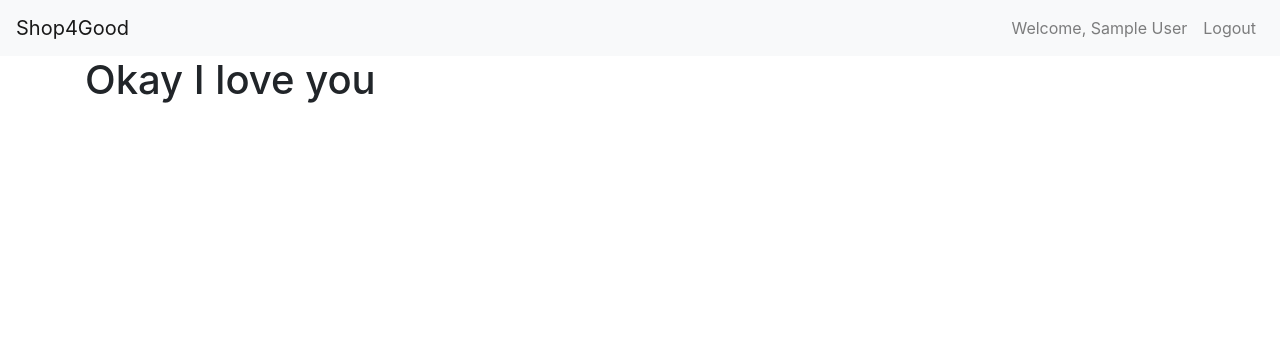
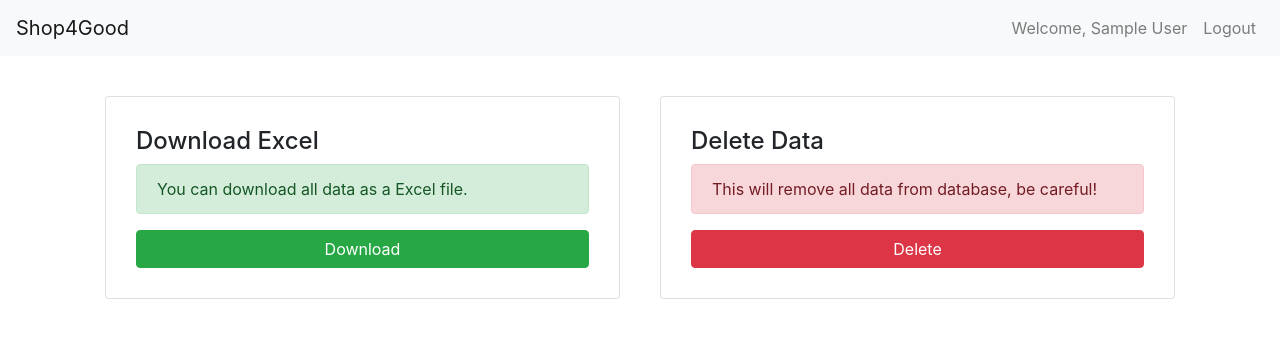
Before and after one commit to kamruljaman26/EventForms_Flask, a Flask app: template templates/dashboard.html in a window 1280 px wide. Shown: the top 338 px of the page. Run offline with Flask 2, Linux system fonts and the light colour scheme; the template is opened without the code that fills it, so the values that code supplies are empty; the visitor is signed in with stand-in values (Sample User, id 1).

Commit message:
Without Delete Everything is working, Download Option Created

```diff
--- a/app.py
+++ b/app.py
@@ -1,11 +1,16 @@
-from flask import Flask, render_template, request, redirect, url_for, session, jsonify
+from flask import Flask, render_template, request
+from flask import redirect, url_for, session, jsonify, send_file
 from flask_sqlalchemy import SQLAlchemy
-from datetime import timedelta
+from datetime import timedelta, time
+import xlsxwriter
+import os
+
 
 app = Flask(__name__)
 app.secret_key = 'asdfghjkppiuytrewqasdfghjk'  # secret_key session end-to-end encryption
 app.permanent_session_lifetime = timedelta(days=3)
 app.config["DEBUG"] = True
+
 
 # SqlAlchemy Database Configuration With Mysql
 app.config['SQLALCHEMY_DATABASE_URI'] = 'mysql+mysqlconnector://{user}:{password}@{server}/{database}'.format(
@@ -92,6 +97,46 @@ class Session(db.Model):
         return directory
 
 
+# Create Excel File
+def create_excel_file():
+    THIS_FOLDER = os.path.dirname(os.path.abspath(__file__))
+    my_file = os.path.join(THIS_FOLDER, 'static/pdf/UserData.xlsx')
+
+    workbook = xlsxwriter.Workbook(my_file)
+
+    # Sheet1, Sheet2 etc., but we can also specify a name.
+    worksheet = workbook.add_worksheet("User Data")
+
+    # Start from the first cell. Rows and
+    row = 0
+    col = 0
+
+    # Add Header
+    worksheet.write(0, col, 'Name')
+    worksheet.write(0, col + 1, 'Phone Numer')
+    worksheet.write(0, col + 2, 'Email Address')
+    worksheet.write(0, col + 3, 'NID/Pass')
+    worksheet.write(0, col + 4, 'Total Participant')
+    worksheet.write(0, col + 5, 'Session ID')
+
+    # Update Row
+    row += 1
+
+    # Collect Data From DB
+    result = db.session.query(User).all()
+
+    for user in result:
+        worksheet.write(row, col, user.name)
+        worksheet.write(row, col + 1, user.phone)
+        worksheet.write(row, col + 2, user.email)
+        worksheet.write(row, col + 3, user.nid_pas_num)
+        worksheet.write(row, col + 4, user.participant)
+        worksheet.write(row, col + 5, user.session_id)
+        row += 1
+
+    workbook.close()
+
+
 # Registration Form
 @app.route("/", methods=['POST', 'GET'])
 def index():
@@ -170,18 +215,30 @@ def admin():
 
 
 # Admin Dashboard
-@app.route('/dashboard')
+@app.route('/dashboard', methods=['GET', 'POST'])
 def dashboard():
-    try:
-        if not session['admin_email']:
-            return redirect(url_for('admin'))
-    except:
-        return render_template('login.html')
-    else:
-        return render_template('dashboard.html')
+    if request.method == 'GET':
+        try:
+            if not session['admin_email']:
+                return redirect(url_for('admin'))
+        except:
+            return render_template('login.html')
+        else:
+            create_excel_file()
+            return render_template('dashboard.html')
+    elif request.method == 'POST':
+        try:
+            num_rows_deleted = db.session.query(User).delete()
+            print(num_rows_deleted)
+            db.session.commit()
+            return render_template('dashboard.html', is_delete=True, message=message)
+        except Exception as e:
+            db.session.rollback()
+            message = 'Something error!'
+            return render_template('dashboard.html', is_delete=True, message=message)
 
 
-# Log out
+    # Log out
 @app.route('/logout')
 def logout():
     # Delete session data
@@ -213,6 +270,20 @@ def get_time_slot():
     time_list = Session.query.filter(Session.session_date.in_([date, ])).all()
     return jsonify(convert_to_list(time_list))
 
+
+# Download PDF List
+@app.route('/api/download-excel', methods=['POST'])
+def download_excel():
+    path = 'static/pdf/UserData.xlsx'
+    return send_file(path, as_attachment=True)
+
+
+# Delete All User Data
+@app.route('/api/delete-user-data', methods=['POST'])
+def delete_user_data():
+    pass
+
+
 # Main Function
 if __name__ == "__main__":
     app.run(debug=True)
--- a/requirements.txt
+++ b/requirements.txt
@@ -11,3 +11,4 @@ six==1.15.0
 SQLAlchemy==1.3.20
 SQLAlchemy-serializer==1.3.4.4
 Werkzeug==1.0.1
+XlsxWriter==1.3.7
--- a/static/css/dashboard.css
+++ b/static/css/dashboard.css
@@ -0,0 +1,13 @@
+.card{
+    padding: 30px;
+    margin-top: 40px;
+    margin-left: 20px;
+    margin-right: 20px;
+}
+
+.myrow{
+    margin: auto;
+}
+input{
+    width: 100%;
+}
--- a/templates/dashboard.html
+++ b/templates/dashboard.html
@@ -36,14 +36,46 @@
 
     <!-- Body Section -->
     <div class="container">
+        <div class="row myrow">
 
-        <h1>Okay I love you</h1>
+            {% if is_delete %}
+                <div class="alert alert-secondary" role="alert">
+                    {{ message }}
+                </div>
+            {% endif %}
+
+            {#      Download Button      #}
+            <div class="col-sm card">
+                <h4>Download Excel</h4>
+                <div class="alert alert-success" role="alert">
+                    You can download all data as a Excel file.
+                </div>
+                <form action="{{ url_for('download_excel') }}" method="post">
+                    <input type="submit" value="Download" class="btn btn-success">
+                </form>
+            </div>
+
+            {#      Delete Button      #}
+            <div class="col-sm card">
+                <h4>Delete Data</h4>
+                <div class="alert alert-danger" role="alert">
+                    This will remove all data from database, be careful!
+                </div>
+{#                <form action="{{ url_for('delete_user_data') }}" method="post">#}
+                <form action="#" method="post">
+                    <input type="submit" value="Delete" class="btn btn-danger">
+                </form>
+            </div>
+
+        </div>
     </div>
-
 {% endblock %}
-
 
 <!-- Body Foot for include JS file & Script -->
 {% block body_footer %}
-    {#    <script src="{{ url_for('static', filename='js/index.js') }}"></script>#}
+    <script>
+        function delete_confirmation() {
+
+        }
+    </script>
 {% endblock %}
```
Also changed, not shown: test.py (added, +41 -0 lines), 1 other file.
